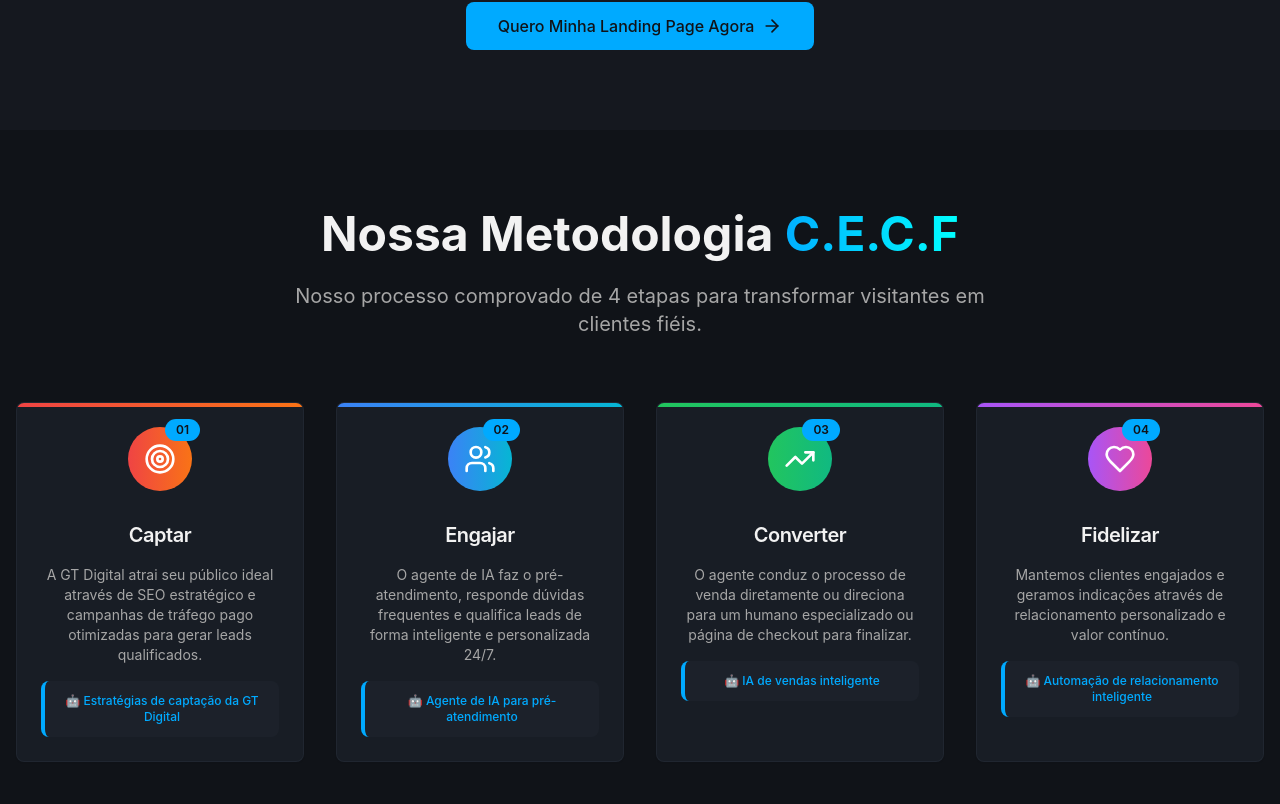
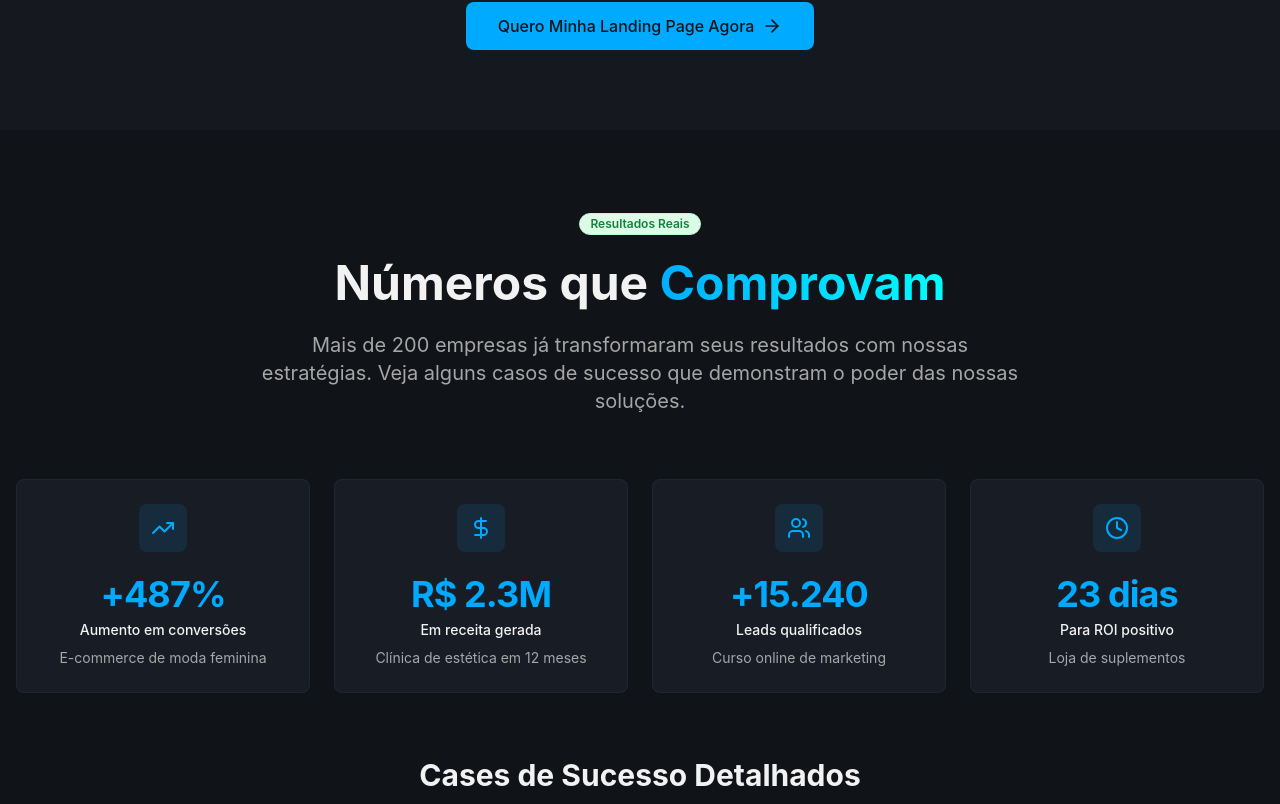
Before and after one commit to gt19889/lp-sites, a React (Vite) app: page / in a window 1280 px wide. Shown: the part 2816-3620 px from the top of the page. Built offline with nearby package versions, Linux system fonts and the light colour scheme.

Commit message:
Remove Methodology Section
Removed the `MethodologySection` component from the `Index.tsx` page.

```diff
--- a/src/pages/Index.tsx
+++ b/src/pages/Index.tsx
@@ -1,7 +1,6 @@
 import HeroSection from "@/components/HeroSection";
 import ServicesSection from "@/components/ServicesSection";
 import ShowcaseSection from "@/components/ShowcaseSection";
-import MethodologySection from "@/components/MethodologySection";
 import ResultsSection from "@/components/ResultsSection";
 import TestimonialsSection from "@/components/TestimonialsSection";
 import CTASection from "@/components/CTASection";
@@ -14,7 +13,6 @@ const Index = () => {
       <HeroSection />
       <ServicesSection />
       <ShowcaseSection />
-      <MethodologySection />
       <ResultsSection />
       <TestimonialsSection />
       <CTASection />
```
